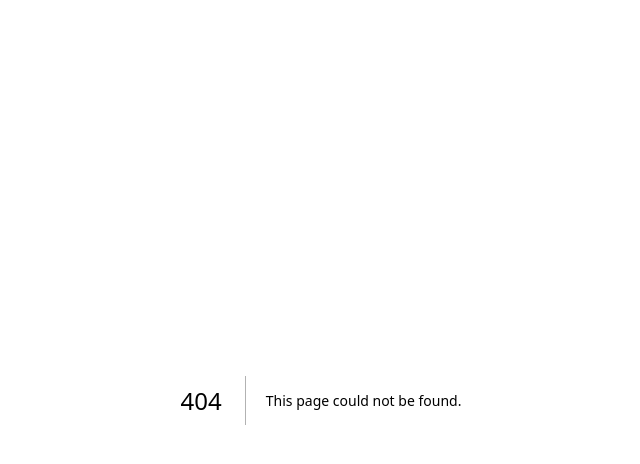
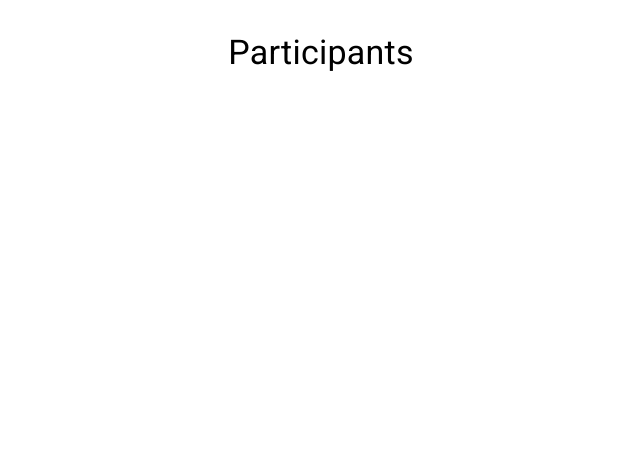
Before and after one commit to TomaVadim/eliftech-client, a Next.js app: page /events/participants/1 in a window 1280 px wide. Before the commit this address had no page. Shown: the top 464 px of the page, without its empty margins (319-959 px from the left). Built offline with nearby package versions, Linux system fonts and the light colour scheme.

Commit message:
feat: create page participants

```diff
--- a/src/app/events/page.tsx
+++ b/src/app/events/page.tsx
@@ -1,6 +1,7 @@
+import { Container, Typography } from "@mui/material";
+
 import { EventsDashboards } from "@/components/events-dashboard/events-dashboards";
 import { EVENTS_LIST } from "@/constants/events-list";
-import { Box, Button, Container, Grid, Paper, Typography } from "@mui/material";
 
 export default function Events() {
   return (
--- /dev/null
+++ b/src/app/events/participants/[id]/page.tsx
@@ -0,0 +1,19 @@
+import { Container, Typography } from "@mui/material";
+
+export default function ParticipantsAppropriatedToEvent({
+  params,
+}: {
+  params: { id: string };
+}) {
+  return (
+    <Container component="section">
+      <Typography
+        variant="h4"
+        component="h1"
+        sx={{ textAlign: "center", my: "2rem" }}
+      >
+        Participants
+      </Typography>
+    </Container>
+  );
+}
```
